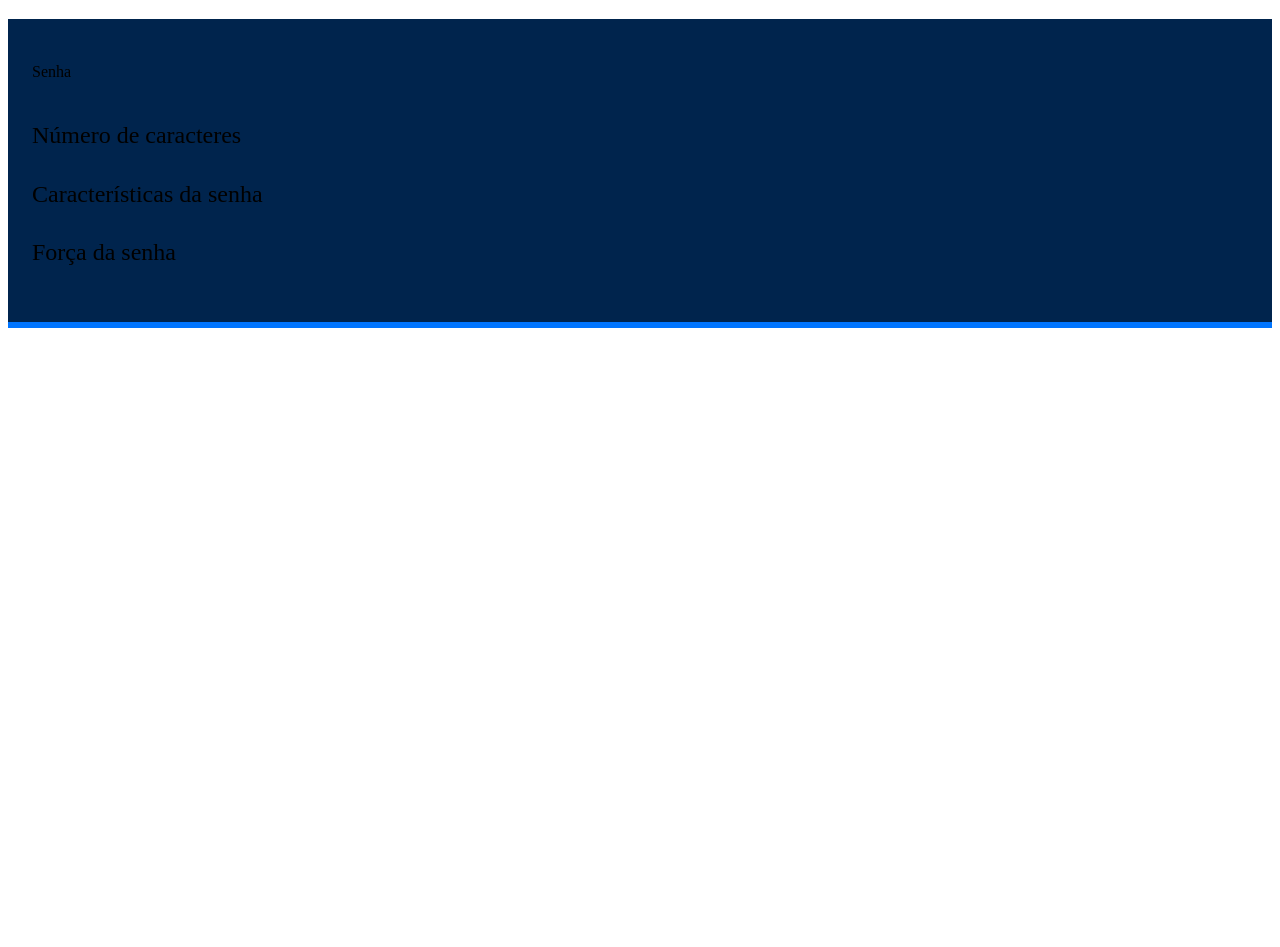
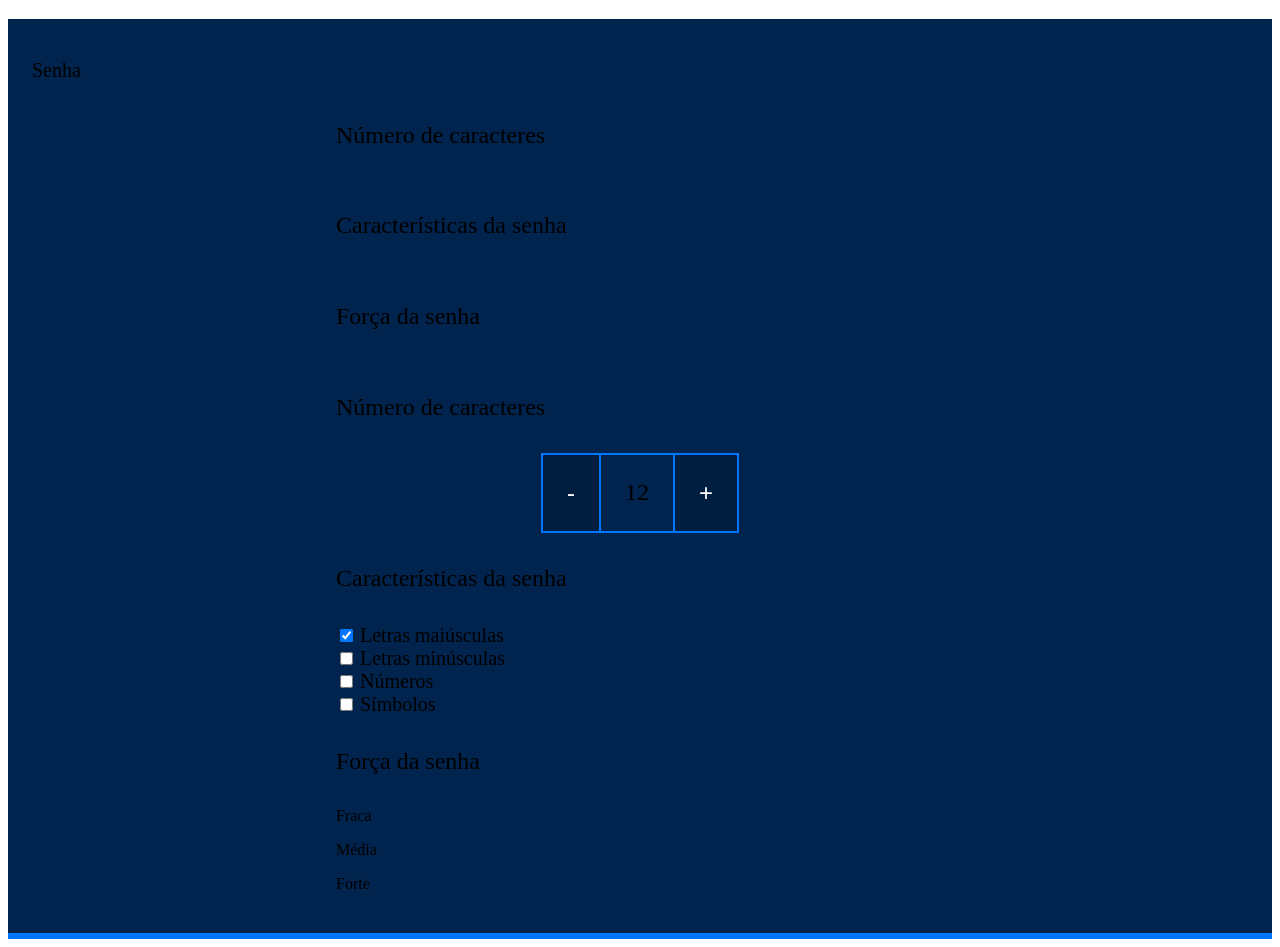
Before and after one commit to Aspenleger15/Gerador-de-Senha, a plain HTML site: page index.html in a window 1280 px wide. Shown: the part 420-1367 px from the top of the page. Before the commit the page ends 800 px from the top, so only its background shows below. Drawn offline with Linux system fonts and the light colour scheme.

Commit message:
Add files via upload

```diff
--- a/index.html
+++ b/index.html
@@ -29,9 +29,46 @@
                 </div>
                 <div class="parametro-senha">
                     <h4 class="parametro-senha__titulo">Força da senha</h4>
+            </div>
+            <div class="parametro-senha">
+                <h4 class="parametro-senha__titulo">Número de caracteres</h4>
+                <div class="parametro-senha-botoes">
+                    <button class="parametro-senha__botao">-</button>
+                    <p class="parametro-senha__texto">12</p>
+                    <button class="parametro-senha__botao">+</button>
+                </div>
+            </div>
+            <div class="parametro-senha">
+                <h4 class="parametro-senha__titulo">Características da senha</h4>
+                <div class="parametro-senha-checkbox">
+                    <input name="maiusculo" type="checkbox" checked>
+                    <label for="maiusculo">Letras maiúsculas</label>
+                </div>
+                <div class="parametro-senha-checkbox">
+                    <input name="minusculo" type="checkbox">
+                    <label for="minusculo">Letras minúsculas</label>
+                </div>
+                <div class="parametro-senha-checkbox">
+                    <input name="numero" type="checkbox">
+                    <label for="numero">Números</label>
+                </div>
+                <div class="parametro-senha-checkbox">
+                <input name="simbolo" type="checkbox">
+                    <label for="simbolo">Símbolos</label>
+                </div>
+            </div>
+            <div class="parametro-senha">
+                <h4 class="parametro-senha__titulo">Força da senha</h4>
+                <div class="barra"></div>
+                <div class="forca fraca"></div>
+                <div class="parametro-senha-textos">
+                    <p>Fraca</p>
+                    <p>Média</p>
+                    <p>Forte</p>
                 </div>
             </div>
 
+            </div>
 
         </div>
 
--- a/styles.css
+++ b/styles.css
@@ -52,19 +52,72 @@
   padding: 24px;
   border-bottom: 6px solid var(--borda);
 }
-
 .parametro{
   background-color: var(--fundo-texto);
   border: 2px solid var(--borda);
   margin-top: 32px;
   padding: 24px;
 }
-
 .parametro-titulo{
   font-family: var(--roboto-mono);
   font-size: 28px;
 }
-
 .parametro-senha__titulo{
   font-size:24px;
 }
+.parametro-coluna__senha{
+  display: flex;
+  flex-direction: column;
+  justify-content: center;
+  @media screen and (min-width: 768px) {
+    .parametro-coluna__senha{
+        flex-direction: row;
+    }
+}
+}
+#campo-senha{
+  background-color: var(--fundo-senha);
+  border: none;
+  color: var(--branco);
+  font-family: var(--roboto-mono);
+  font-size: 40px;
+  width: 70%;
+}
+.parametro-senha{
+  width: 50%;
+  margin: 0 auto;
+}
+.parametro-senha-botoes{
+  display: flex;
+  justify-content: center;
+}
+.parametro-senha__botao{
+  background-color: var(--fundo-texto);
+  color: var(--branco);
+  border: 2px solid var(--borda);
+  padding: 24px;
+  font-size: 24px;
+}
+.parametro-senha__botao{
+  background-color: var(--fundo-texto);
+  color: var(--branco);
+  border: 2px solid var(--borda);
+  padding: 24px;
+  font-size: 24px;
+  cursor: pointer;
+}
+label{
+  font-size: 20px;
+}
+.checkbox{
+  width: 20px;
+  height: 20px;
+  cursor: pointer;
+}
+.parametro-senha__texto{
+  padding: 24px;
+  border-top: 2px solid var(--borda);
+  border-bottom: 2px solid var(--borda);
+  margin: 0;
+  font-size: 24px;
+}
```
